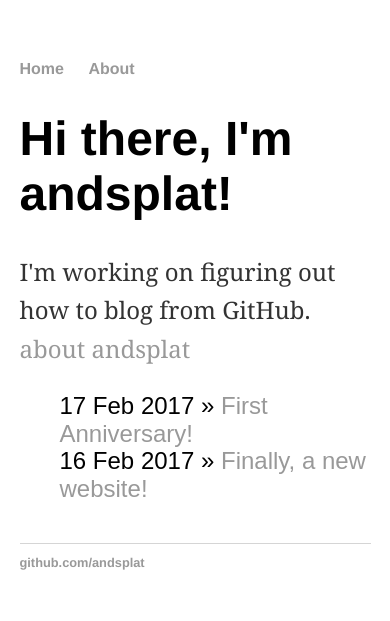
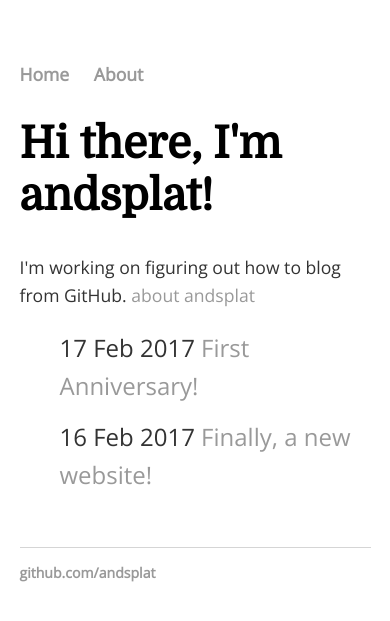
Before and after one commit to andsplat/benwfey, a Jekyll site: the page built from index.html, in a window 390 px wide. Shown: the top 621 px of the page. Built offline with Jekyll 4.4.1, drawn with Linux system fonts in a browser that asks for light colours.

Commit message:
css updates

```diff
--- a/_layouts/default.html
+++ b/_layouts/default.html
@@ -6,6 +6,7 @@
 			<!-- link to main stylesheet -->
 			<link rel="stylesheet" type="text/css" href="/css/normalize.css">
 			<link rel="stylesheet" type="text/css" href="/css/main.css">
+			<link href="https://fonts.googleapis.com/css?family=Domine|Open+Sans" rel="stylesheet">
 		</head>
 		<body>
 			<div class="content">
--- a/css/main.css
+++ b/css/main.css
@@ -10,7 +10,7 @@ body {
     padding: 0 5%;
 }
 nav ul, footer ul {
-    font-family:'Helvetica', 'Arial', 'Sans-Serif';
+    font-family: 'Open Sans', sans-serif;
     padding: 0px;
     list-style: none;
     font-weight: bold;
@@ -26,16 +26,39 @@ a {
 a:hover {
     text-decoration: underline;
 }
+h1, h2, h3, h4, h5, h6 {
+    font-family: 'Domine', serif;
+    line-height: 1.2;
+}
 h1 {
-    font-size: 3em;
-    font-family:'Helvetica', 'Arial', 'Sans-Serif';
+	font-size: 3.998em;
 }
-p {
-    font-family: Georgia, serif;
-    font-size: 1.5em;
+h2 {
+	font-size: 2.827em;
+}
+h3 {
+	font-size: 1.999em;
+}
+h4 {
+	font-size: 1.414em;
+}
+h5 {
+	font-size: 1.2em;
+}
+h6 {
+	font-size: 1em;
+}
+
+p, ul {
+	font-family: 'Open Sans', sans-serif;
+    font-size: 1.3em;
     line-height: 1.6;
     color: #333;
 }
+li {
+	padding-bottom: 0.5em;
+}
+
 footer {
     border-top: 1px solid #d5d5d5;
     font-size: .8em;
@@ -68,10 +91,56 @@ ul.posts li {
 
 /*  Wide Mobile Layout: 480px. */
 @media only screen and (min-width: 480px) and (max-width: 767px) {
-
+h1 {
+	font-size: 3em;
+}
+h2 {
+	font-size: 2.5em;
+}
+h3 {
+	font-size: 2em;
+}
+h4 {
+	font-size: 1.5em;
+}
+h5 {
+	font-size: 1.2em;
+}
+h6 {
+	font-size: 1em;
+}
+p, ul {
+	font-family: 'Open Sans', sans-serif;
+    font-size: 1.1em;
+    line-height: 1.6;
+    color: #333;
+}
 }
 
 /*  Mobile Layout: 320px. */
 @media only screen and (max-width: 479px) {
-
+h1 {
+	font-size: 2.75em;
 }
+h2 {
+	font-size: 2.25em;
+}
+h3 {
+	font-size: 1.75em;
+}
+h4 {
+	font-size: 1.5em;
+}
+h5 {
+	font-size: 1.2em;
+}
+h6 {
+	font-size: 1em;
+}
+p, ul {
+	font-family: 'Open Sans', sans-serif;
+    font-size: 1.1em;
+    line-height: 1.6;
+    color: #333;
+}
+}
--- a/index.html
+++ b/index.html
@@ -10,6 +10,6 @@ title: andsplat, a blog by Ben W. Fey
 	<ul class="posts">
 
 	  {% for post in site.posts %}
-	    <li><span>{{ post.date | date_to_string }}</span> » <a href="{{ post.url }}" title="{{ post.title }}">{{ post.title }}</a></li>
+	    <li><span>{{ post.date | date_to_string }}</span> <a href="{{ post.url }}" title="{{ post.title }}">{{ post.title }}</a></li>
 	  {% endfor %}
 	</ul>
```
